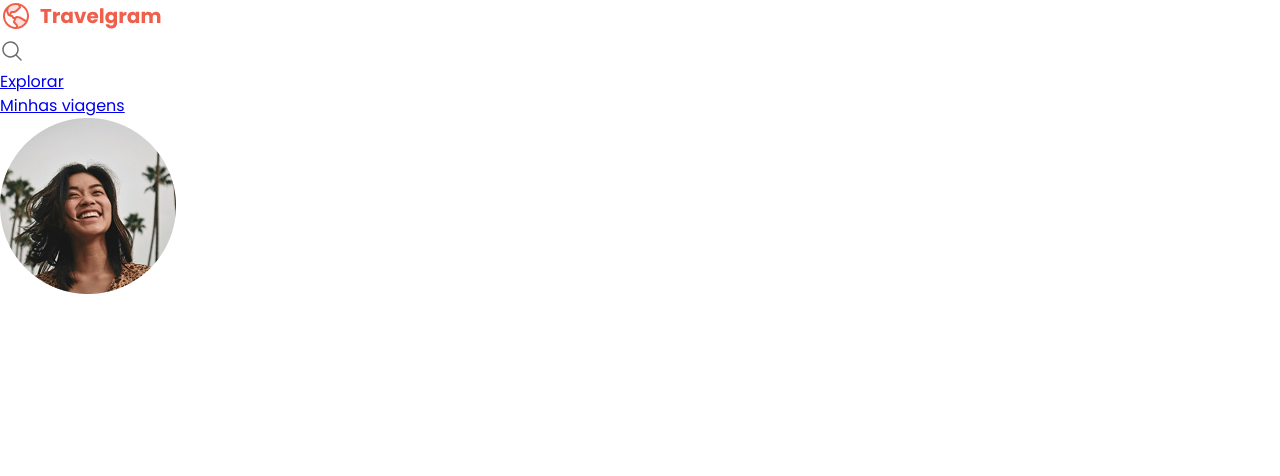
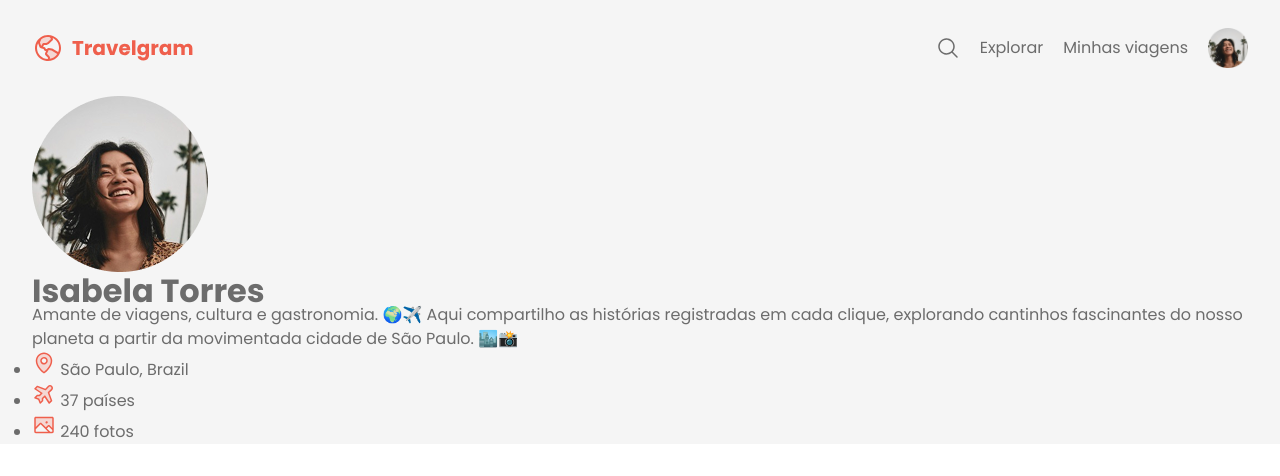
Before and after one commit to yoyond/Travelgram, a plain HTML site: page index.html in a window 1280 px wide. Drawn offline with Linux system fonts and the light colour scheme.

Commit message:
info added

```diff
--- a/index.html
+++ b/index.html
@@ -15,7 +15,8 @@
 </head>
 
 <body>
-    <nav>
+    <div class="bg-surface-color">
+    <nav class="container">
         <a href="#" id="logo">
             <img src="assets/Logo.svg" alt="logo">
         </a>
@@ -35,8 +36,33 @@
 
 
     </nav>
-    <header>
 
+    <header class="surface-color">
+        <div class="container">
+            <div id="profile">
+                <img src="assets/Profile pic.png" alt="profile-pic">
+                <div>
+                    <h1>Isabela Torres</h1>
+                    <p>Amante de viagens, cultura e gastronomia. 🌍✈️
+                        Aqui compartilho as histórias registradas em cada clique, explorando cantinhos fascinantes do nosso planeta a partir da movimentada cidade de São Paulo. 🏙️📸</p>
+                </div>
+            </div>
+            <ul id="info">
+                <li>
+                <img src="assets/icons/MapPin.svg" alt="icone local">
+                <span>São Paulo, Brazil</span>
+                </li>
+                <li>
+                 <img src="assets/icons/AirplaneTilt.svg" alt="icone aviao">
+                <span>37 países</span>
+                </li>
+                <li>
+                <img src="assets/icons/Image.svg" alt="icone img">
+                <span>240 fotos</span>
+                </li>
+            </ul>
+        </div>
     </header>
+</div>
 </body>
 </html>
--- a/styles/global.css
+++ b/styles/global.css
@@ -25,3 +25,23 @@ body {
     color: var(--text-color-secondary);
     background-color: var(--background-color);
 }
+
+a {
+    text-decoration: none;
+    color: inherit;
+}
+
+a:hover {
+    color: var(--brend-color);
+    text-decoration: underline;
+}
+
+.container {
+    padding-inline: 32px;
+    max-width: 1280px;
+    margin-inline: auto;
+}
+
+.bg-surface-color {
+    background-color: var(--surface-color);
+}
--- a/styles/nav.css
+++ b/styles/nav.css
@@ -0,0 +1,21 @@
+nav {
+    display: flex;
+    justify-content: space-between;
+    align-items: center;
+    line-height: 0%;
+    padding-block: 20px;
+}
+
+nav ul {
+    display: flex;
+    list-style: none;
+    justify-content: space-between;
+    align-items: center;
+    padding-block: 8px;
+    gap: 20px;
+}
+
+nav ul li:last-child img { /*ultimo filho do li>imagem*/
+    width: 40px;
+    height: 40px;
+}
```
